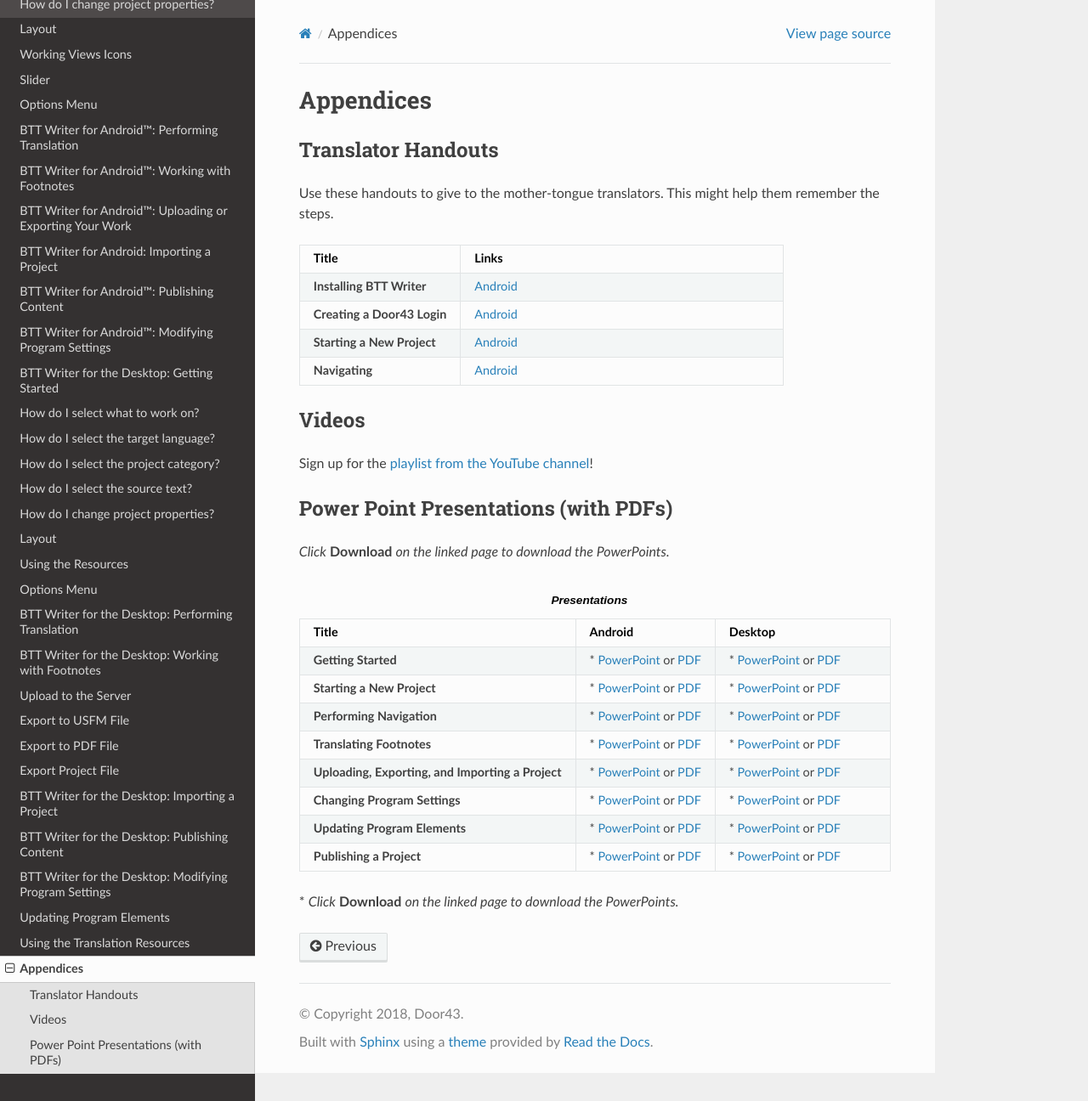
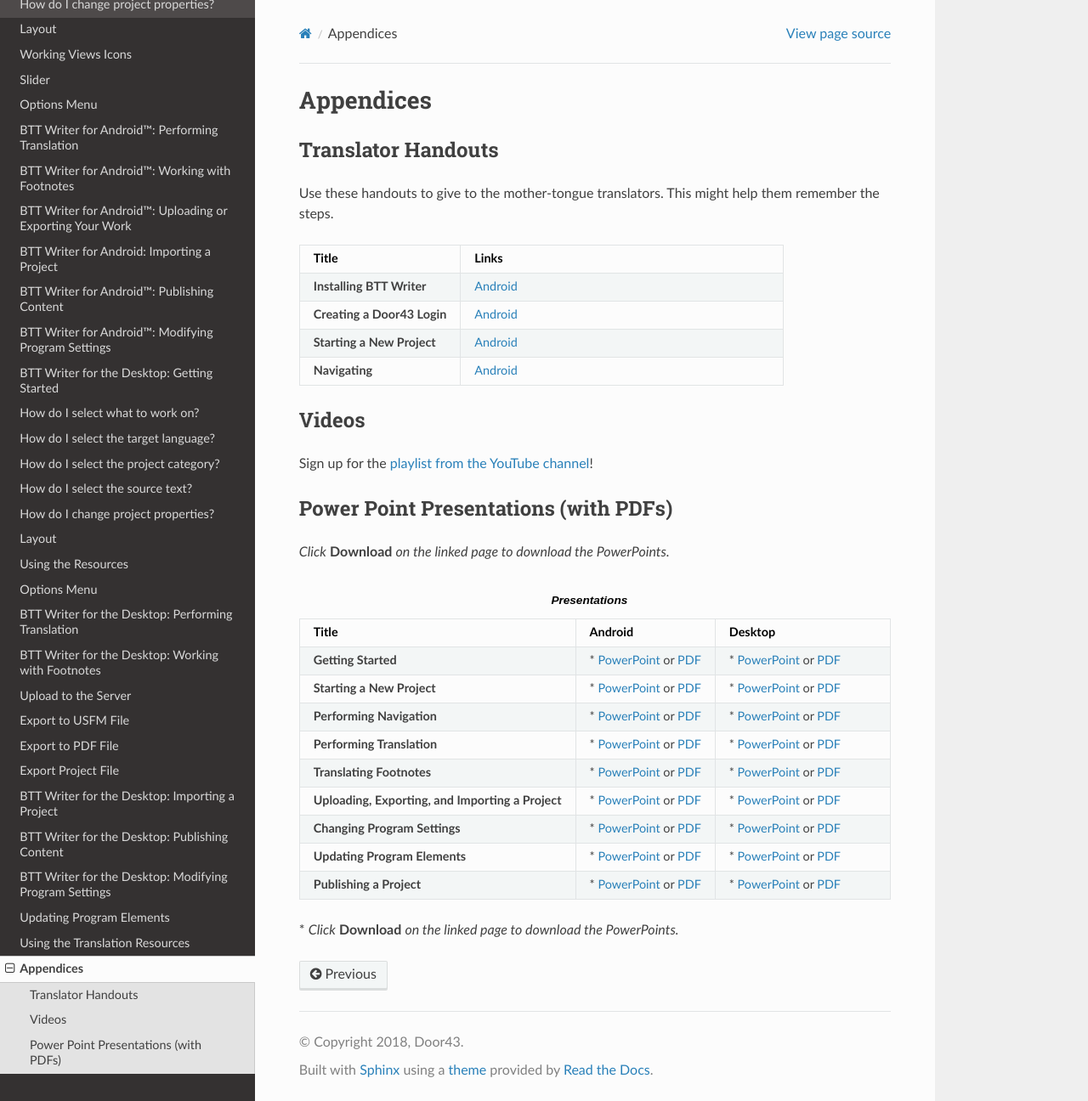
Before and after one commit to mondele/btt-writer-docs, a Sphinx documentation site: the page built from docs/Appendix.rst, in a window 1280 px wide and 1296 px high. Shown: the whole window at 85% size. Built offline with Sphinx 7.4.7 and the Read the Docs theme 2.0.0, drawn with Linux system fonts in a browser that asks for light colours; pages that are not in the unit, such as notebooks, are missing from menus.

Commit message:
Update Appendix.rst

```diff
--- a/docs/Appendix.rst
+++ b/docs/Appendix.rst
@@ -56,6 +56,10 @@
      - \* `PowerPoint <https://github.com/WycliffeAssociates/btt-writer-docs/blob/master/docs/ANavigation.pptx>`_ or `PDF <https://github.com/WycliffeAssociates/btt-writer-docs/blob/master/docs/ANavigation.pdf>`_
      - \* `PowerPoint <https://github.com/WycliffeAssociates/btt-writer-docs/blob/master/docs/DNavigation.pptx>`_ or `PDF <https://github.com/WycliffeAssociates/btt-writer-docs/blob/master/docs/DNavigation.pdf>`_
 
+   * - **Performing Translation**
+     - \* `PowerPoint <https://github.com/WycliffeAssociates/btt-writer-docs/blob/master/docs/ANavigation.pptx>`_ or `PDF <https://github.com/WycliffeAssociates/btt-writer-docs/blob/master/docs/ANavigation.pdf>`_
+     - \* `PowerPoint <https://github.com/WycliffeAssociates/btt-writer-docs/blob/master/docs/DNavigation.pptx>`_ or `PDF <https://github.com/WycliffeAssociates/btt-writer-docs/blob/master/docs/DNavigation.pdf>`_
+
    * - **Translating Footnotes**
      - \* `PowerPoint <https://github.com/WycliffeAssociates/btt-writer-docs/blob/master/docs/AFootnote.pptx>`_ or `PDF <https://github.com/WycliffeAssociates/btt-writer-docs/blob/master/docs/AFootnote.pdf>`_
      - \* `PowerPoint <https://github.com/WycliffeAssociates/btt-writer-docs/blob/master/docs/DFootnote.pptx>`_ or `PDF <https://github.com/WycliffeAssociates/btt-writer-docs/blob/master/docs/DFootnote.pdf>`_
```
